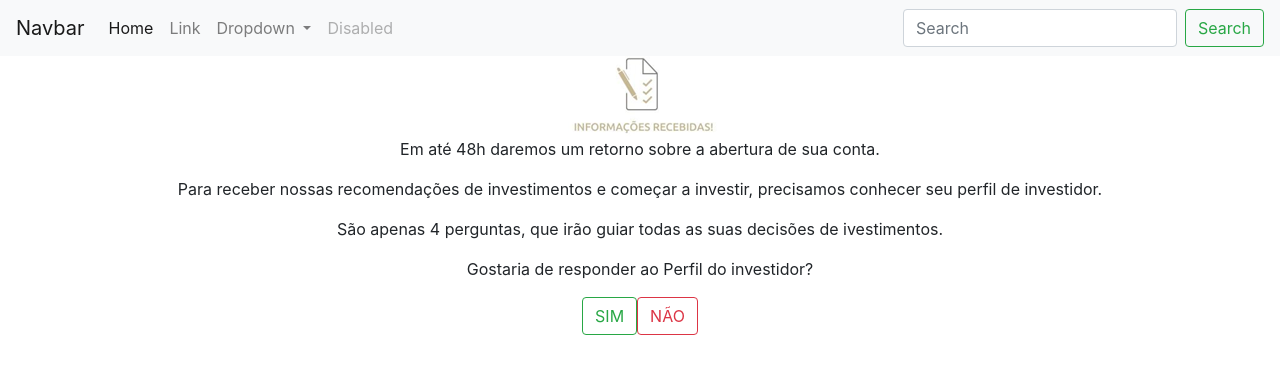
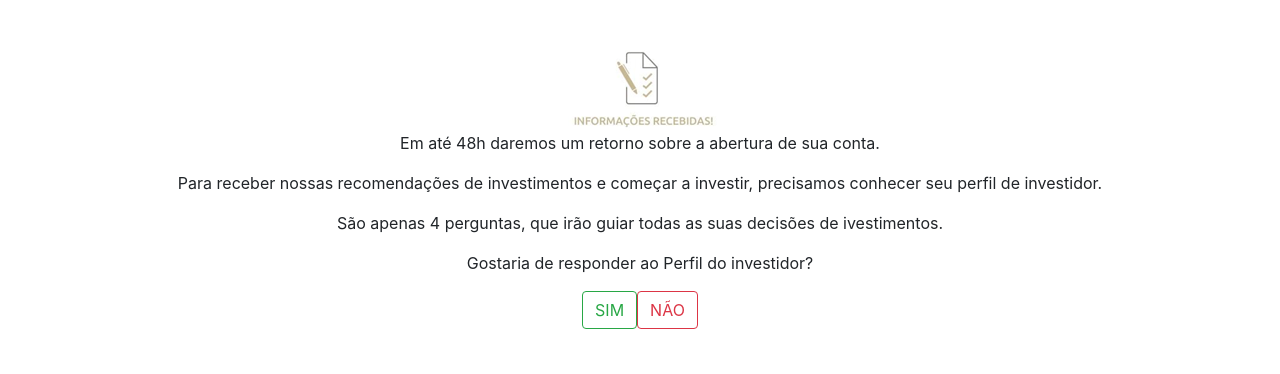
Before and after one commit to tamiresslelis/Cedro, an Angular app: page / in a window 1280 px wide. Shown: the top 374 px of the page. Built offline with nearby package versions, Linux system fonts and the light colour scheme.

Commit message:
magin- top

```diff
--- a/src/app/app.component.html
+++ b/src/app/app.component.html
@@ -1,38 +1,3 @@
-<nav class="navbar navbar-expand-lg navbar-light bg-light">
-  <a class="navbar-brand" href="#">Navbar</a>
-  <button class="navbar-toggler" type="button" data-toggle="collapse" data-target="#navbarSupportedContent" aria-controls="navbarSupportedContent" aria-expanded="false" aria-label="Toggle navigation">
-    <span class="navbar-toggler-icon"></span>
-  </button>
-
-  <div class="collapse navbar-collapse" id="navbarSupportedContent">
-    <ul class="navbar-nav mr-auto">
-      <li class="nav-item active">
-        <a class="nav-link" href="#">Home <span class="sr-only">(current)</span></a>
-      </li>
-      <li class="nav-item">
-        <a class="nav-link" href="#">Link</a>
-      </li>
-      <li class="nav-item dropdown">
-        <a class="nav-link dropdown-toggle" href="#" id="navbarDropdown" role="button" data-toggle="dropdown" aria-haspopup="true" aria-expanded="false">
-          Dropdown
-        </a>
-        <div class="dropdown-menu" aria-labelledby="navbarDropdown">
-          <a class="dropdown-item" href="#">Action</a>
-          <a class="dropdown-item" href="#">Another action</a>
-          <div class="dropdown-divider"></div>
-          <a class="dropdown-item" href="#">Something else here</a>
-        </div>
-      </li>
-      <li class="nav-item">
-        <a class="nav-link disabled" href="#">Disabled</a>
-      </li>
-    </ul>
-    <form class="form-inline my-2 my-lg-0">
-      <input class="form-control mr-sm-2" type="search" placeholder="Search" aria-label="Search">
-      <button class="btn btn-outline-success my-2 my-sm-0" type="submit">Search</button>
-    </form>
-  </div>
-</nav>
 
 
   <router-outlet></router-outlet>
--- a/src/app/home/home.component.css
+++ b/src/app/home/home.component.css
@@ -1,3 +1,7 @@
+.content{
+  padding-top: 50px;
+}
+
 .conteudo{
 
 text-align: center;
--- a/src/app/home/home.component.html
+++ b/src/app/home/home.component.html
@@ -1,6 +1,4 @@
 <!-- INÍCIO DO CONTEÚDO -->
-<section class="content-header">
-</section>
 
 <section class="content">
 
```
